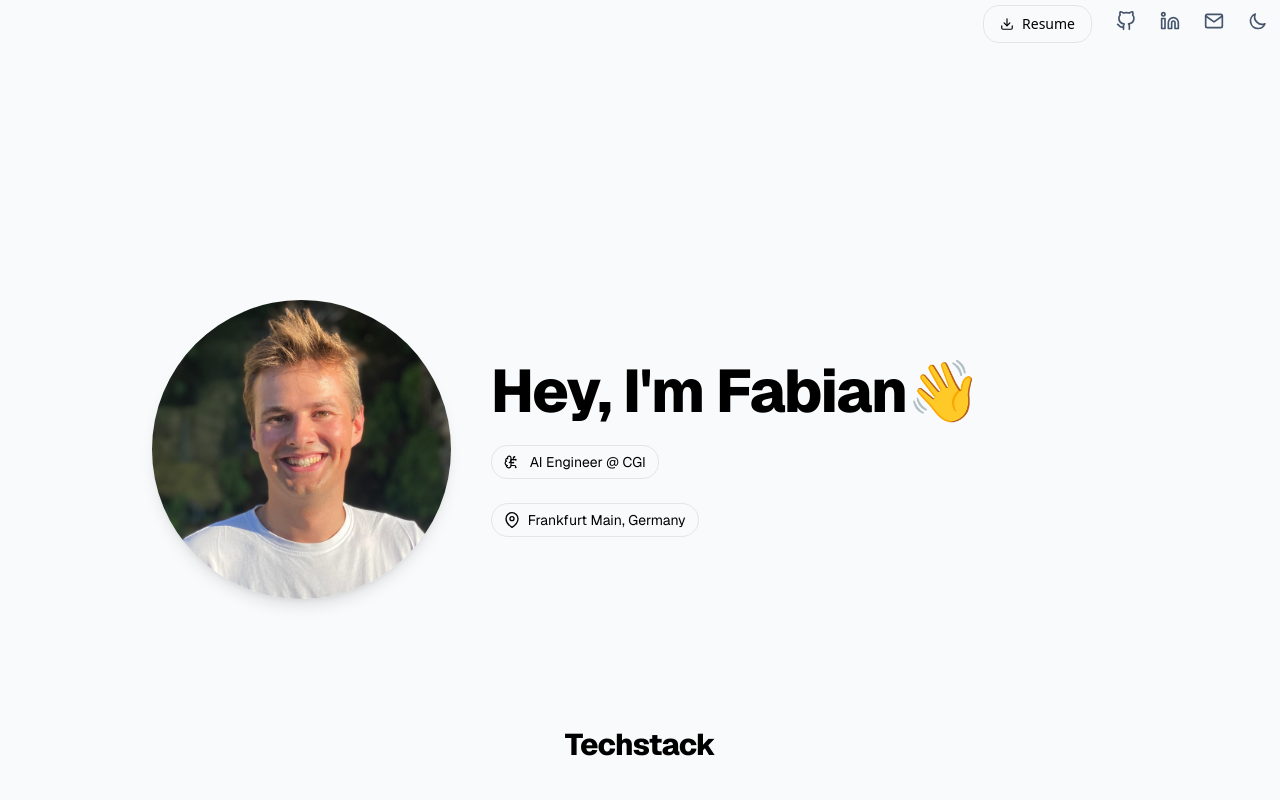
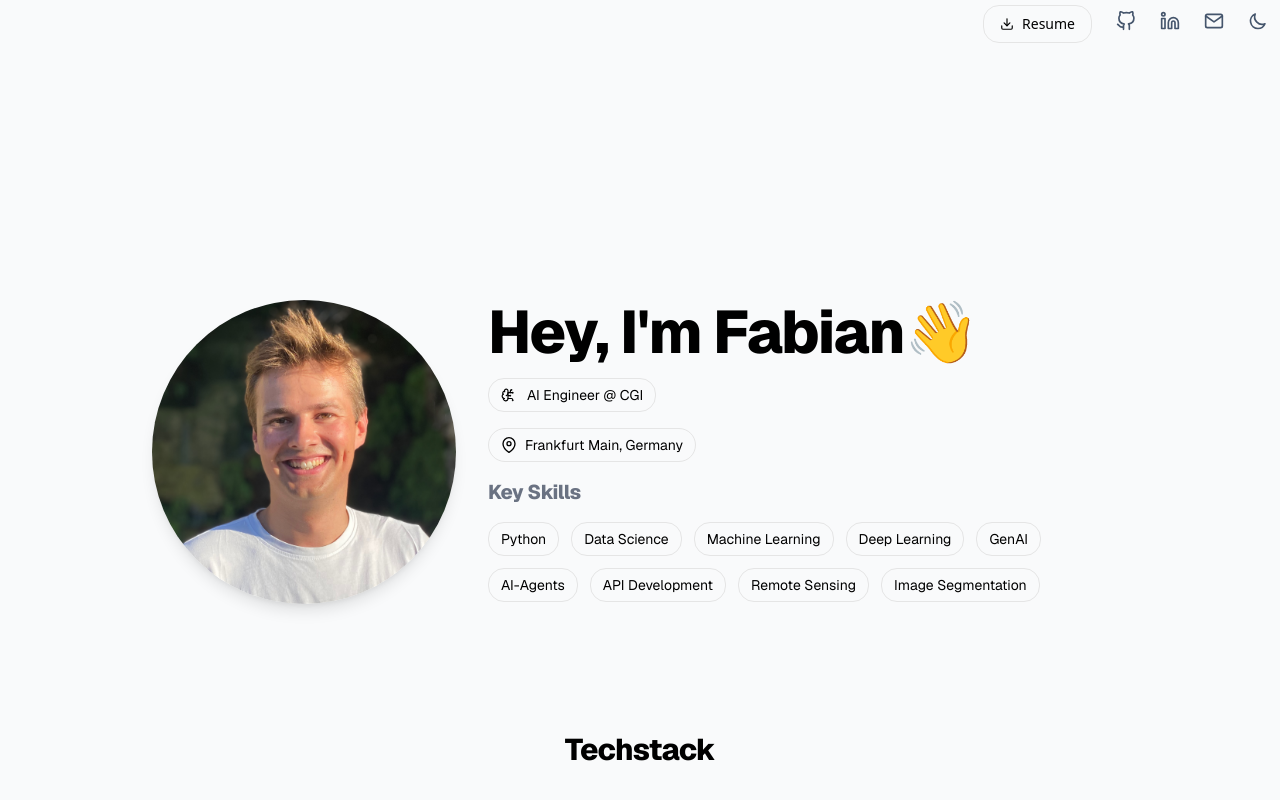
Before and after one commit to Taraman12/portfolio, a Next.js app: page / in a window 1280 px wide. Shown: the top 800 px of the page. Built offline with nearby package versions, Linux system fonts and the light colour scheme.

Commit message:
feat: added Key Skills

```diff
--- a/src/components/Hero.tsx
+++ b/src/components/Hero.tsx
@@ -3,8 +3,9 @@
 
 import Image from "next/image";
 import Link from "next/link";
-import { FiMapPin, FiGithub, FiLinkedin, FiMail, FiDownload } from "react-icons/fi";
+import { FiMapPin } from "react-icons/fi";
 import { LuBrainCircuit } from "react-icons/lu";
+import { Item } from "./Item";
 
 const prefix = process.env.NEXT_PUBLIC_BASE_PATH ?? "";
 
@@ -12,10 +13,10 @@ export default function Hero() {
     return (
         <section className="w-full">
             <div className="mx-auto max-w-5xl px-6 py-16 md:py-24">
-                <div className="grid items-center gap-10 md:grid-cols-3">
+                <div className="grid items-center gap-8 md:grid-cols-3">
                     {/* Left: Profile image */}
-                    <div className="order-1 md:order-none md:col-span-1">
-                        <div className="relative aspect-square w-full max-w-sm overflow-hidden rounded-full shadow-lg">
+                    <div className="order-0 md:order-none md:col-span-1">
+                        <div className="relative aspect-square w-full max-w-sm sm:max-w-xs overflow-hidden rounded-full shadow-lg">
                             <Image
                                 src={`${prefix}/Fabian_Kochsiek_round.png`}
                                 alt="Portrait"
@@ -30,14 +31,14 @@ export default function Hero() {
 
                     {/* Right: Text content */}
                     <div
-                        className="md:col-span-2 space-y-6"
+                        className="md:col-span-2 space-y-4"
                     >
                         {/* Headline */}
                         <h1 className="text-4xl font-extrabold tracking-tight sm:text-5xl lg:text-6xl">
                             Hey, I'm <span className="text-primary">Fabian👋</span>
                         </h1>
 
-                        <div className="flex flex-wrap items-center gap-3 text-sm text-muted-foreground border border-neutral-200 dark:border-neutral-800 rounded-2xl px-3 py-1.5 w-fit">
+                        <div className="flex flex-wrap items-center gap-3 text-sm text-muted-foreground border border-neutral-200 dark:border-neutral-800 rounded-2xl px-3 py-1.5 w-fit hover:bg-neutral-100 dark:hover:bg-neutral-800">
                             <LuBrainCircuit /> AI Engineer @ CGI
                         </div>
 
@@ -55,11 +56,19 @@ export default function Hero() {
                         </div>
 
 
-
+                        <h2 className="flex flex-wrap items-center text-gray-500 text-xl font-extrabold tracking-tight sm:text-xl lg:text-xl"> Key Skills</h2>
                         {/* Key Skills */}
-                        {/* <div className="flex flex-wrap items-center gap-3 pt-2">
-
-                        </div> */}
+                        <div className="flex flex-wrap items-center gap-3">
+                            <Item>Python</Item>
+                            <Item>Data Science</Item>
+                            <Item>Machine Learning</Item>
+                            <Item>Deep Learning</Item>
+                            <Item>GenAI</Item>
+                            <Item>AI-Agents</Item>
+                            <Item>API Development</Item>
+                            <Item>Remote Sensing</Item>
+                            <Item>Image Segmentation</Item>
+                        </div>
                     </div>
                 </div>
             </div>
--- /dev/null
+++ b/src/components/Item.tsx
@@ -0,0 +1,9 @@
+import { ReactNode } from "react";
+
+interface ItemProps {
+    children: ReactNode;
+}
+
+export function Item({ children }: ItemProps) {
+    return <div className="flex flex-wrap items-center gap-3 text-sm text-muted-foreground border border-neutral-200 dark:border-neutral-800 rounded-2xl px-3 py-1.5 w-fit hover:bg-neutral-100 dark:hover:bg-neutral-800">{children}</div>;
+}
```
